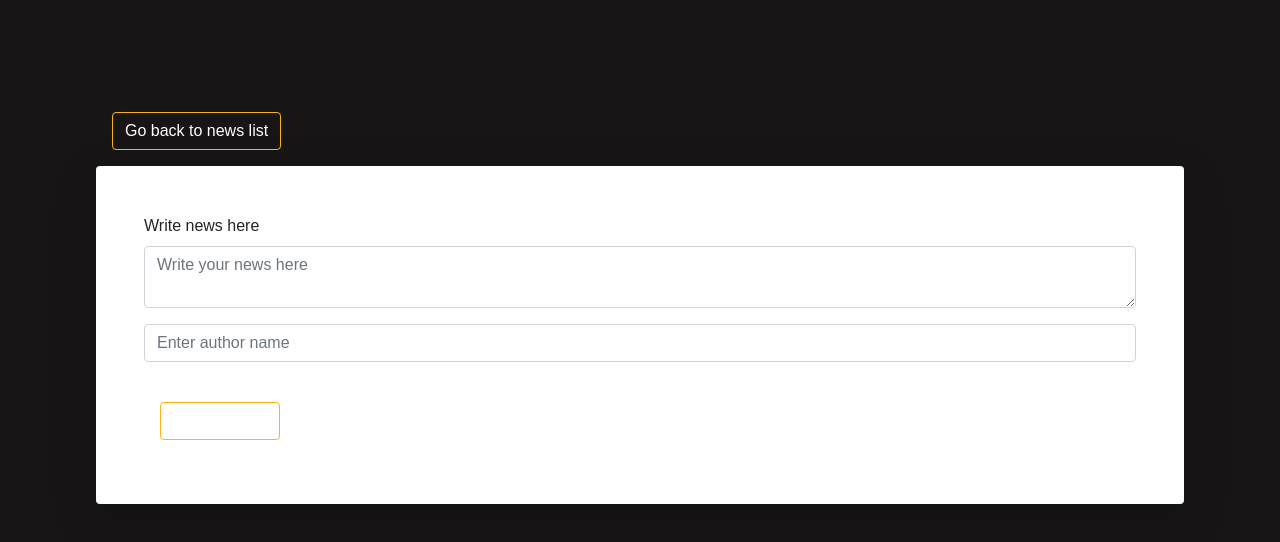
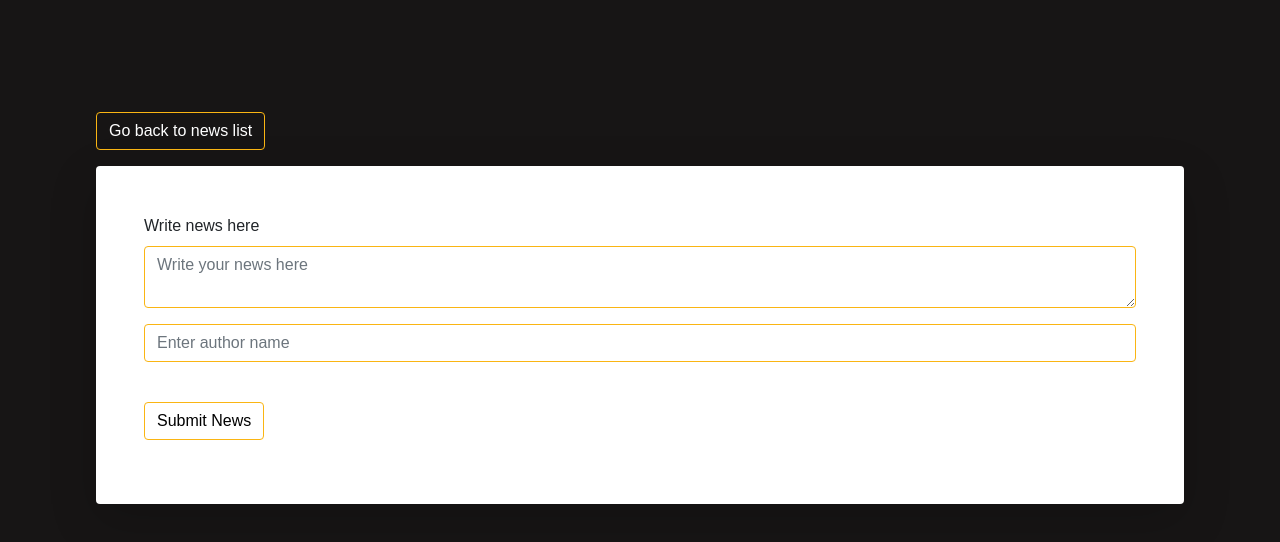
Before and after one commit to bahlbii/35inch-news, a React (Create React App) app in the folder client/: page /news/addNews in a window 1280 px wide. Shown: the top 542 px of the page. Built offline with nearby package versions, Linux system fonts and the light colour scheme.

Commit message:
css updated

```diff
--- a/client/src/components/AddNews.jsx
+++ b/client/src/components/AddNews.jsx
@@ -41,10 +41,10 @@ const AddNews = () => {
                 <form className='shadow-lg p-5 mb-5 bg-white rounded '>
                     <div className="form-group">
                         <label htmlFor="email">Write news here</label>
-                        <textarea type="email"
+                        <textarea type="text"
                             onChange={(e) => { setNews_body(e.target.value) }}
                             className="form-control"
-                            id="exampleInputEmail1"
+                            id="inputBorders"
                             aria-describedby="emailHelp"
                             placeholder="Write your news here" />
                     </div>
@@ -52,14 +52,14 @@ const AddNews = () => {
                         <input type="email"
                             onChange={(e) => { setNews_author(e.target.value) }}
                             className="form-control"
-                            id="exampleInputEmail1"
+                            id="inputBorders"
                             aria-describedby="emailHelp"
                             placeholder="Enter author name" />
                     </div>
                     <br />
                     <button type="submit"
                         onClick={addnews}
-                        className="btn btn-primary">
+                        className="login_button btn btn-primary">
                         Submit News
                     </button>
                 </form>
--- a/client/src/components/Login.jsx
+++ b/client/src/components/Login.jsx
@@ -43,10 +43,10 @@ const Login = () => {
     <div>
       <Navbar/>
     </div>
-    <div className="bigForm p-5 mx-auto">
-      <div className="registration p-3">
-        <form className='shadow-lg p-5 mb-5 bg-white rounded '>
-          <div className="form-group">
+    <div className="w-50 p-5 mx-auto align-items-center">
+        <div className="registration p-5">
+          <form className='shadow-lg p-5 mb-5 bg-white rounded '>
+            <div className="form-group">
             <label htmlFor="email">Email address</label>
             <input type="email"
               onChange={(e) => { setUsernameLogin(e.target.value) }}
@@ -77,7 +77,7 @@ const Login = () => {
 
           <button type="submit"
             onClick={register}
-            className="btn btn-primary">
+            className="login_button btn btn-primary">
             Register
           </button>
         </form>
--- a/client/src/components/NewsList.jsx
+++ b/client/src/components/NewsList.jsx
@@ -82,7 +82,7 @@ const NewsList = (props) => {
                                         <td><button className="btn btn-link"
                                             onClick={() => handleEditButton(news.news_id)}
                                         >
-                                            Edit
+                                            Edit <img src='vector-pen.svg'/>
                                         </button>
                                         </td>
                                         <td><button className="btn btn-link"
--- a/client/src/components/Register.jsx
+++ b/client/src/components/Register.jsx
@@ -33,7 +33,7 @@ const Register = () => {
     <><div>
       <Navbar />
     </div>
-      <div className="w-50 p-5 mx-auto">
+      <div className="w-50 p-5 mx-auto align-items-center">
         <div className="registration p-5">
           <form className='shadow-lg p-5 mb-5 bg-white rounded '>
             <div className="form-group">
@@ -41,7 +41,7 @@ const Register = () => {
               <input type="email"
                 onChange={(e) => { setUsernameRegister(e.target.value) }}
                 className="form-control"
-                id="exampleInputEmail1"
+                id="inputBorders"
                 aria-describedby="emailHelp"
                 placeholder="Enter email" />
 
@@ -51,13 +51,13 @@ const Register = () => {
               <input type="password"
                 onChange={(e) => { setPasswordRegister(e.target.value) }}
                 className="form-control"
-                id="exampleInputPassword1"
+                id="inputBorders"
                 placeholder="Password" />
             </div>
 
             <button type="submit"
               onClick={register}
-              className="btn btn-primary">
+              className="login_button btn btn-primary">
               Register
             </button>
           </form>
--- a/client/src/components/style.css
+++ b/client/src/components/style.css
@@ -2,14 +2,22 @@ body{
     background-color: #171515;
     font-family: Arial, Helvetica, sans-serif;
 }
+.navbar{
+    display: flex;
+    flex-wrap: wrap;
+    align-items: center;
+    justify-content: space-between;
+    padding: 0.5rem 0;
+}
 .container-fluid{
     background-color: #171515;
+    padding: 0;
 }
 
 .btn-primary{
     margin-top: 1em;
     margin-bottom: 1em;
-    margin-left: 1em;
+    margin-left: 0;
     margin-right: 0;
     background-color: transparent;
     border-color: #fab513;
@@ -32,6 +40,7 @@ body{
 }
 .login_button{
     color: #000;
+    margin-left: auto;
 }
 #inputBorders {
     border-color: #fab513;
@@ -44,6 +53,9 @@ body{
     border: none;
 
 }
-.myTable{
+.registration{
+    border-color: red;
+}
+/* .myTable{
     border-top: none;
-}
+} */
```
